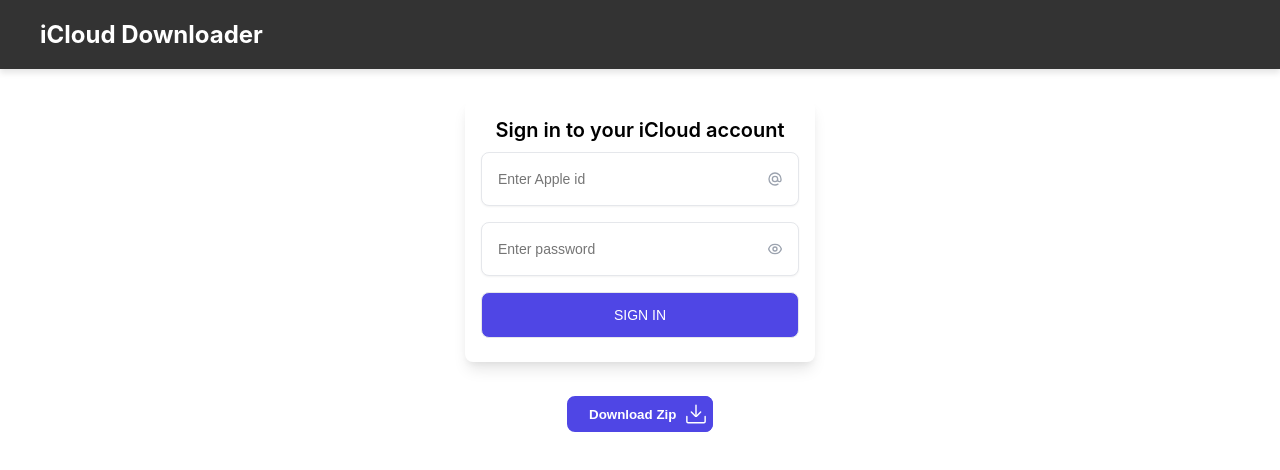
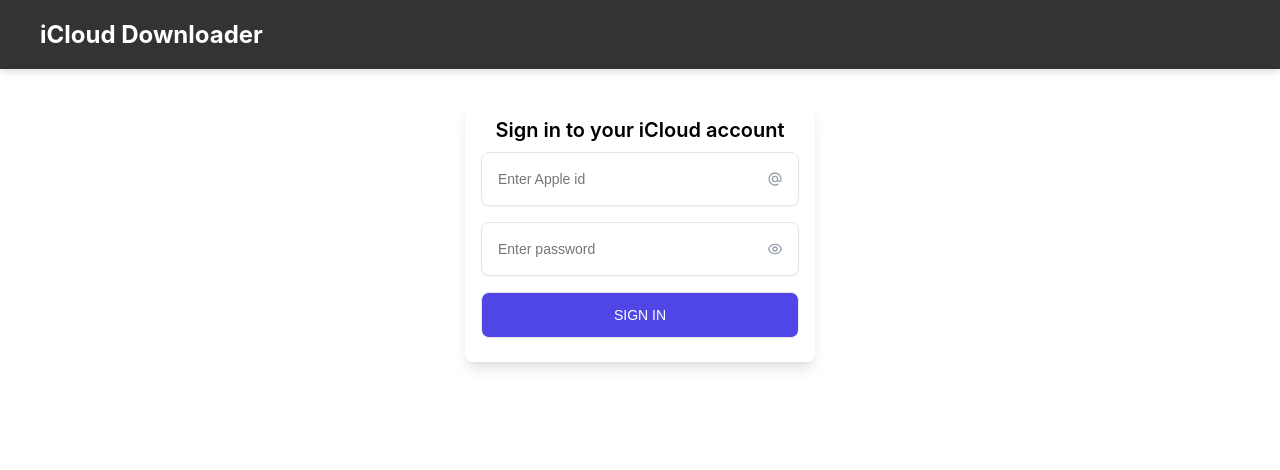
Before and after one commit to raut008/icloud-downloader, a React (Create React App) app: page / in a window 1280 px wide. Shown: the top 470 px of the page. Built offline with nearby package versions, Linux system fonts and the light colour scheme; no server answers.

Commit message:
COMPONENT: Progress Component

```diff
--- a/src/App.js
+++ b/src/App.js
@@ -126,8 +126,8 @@
         <Progress />
         <LoginForm showOrHideLoader={showOrHideLoader} showOrHideOtpForm={showOrHideOtpForm} />
         {showOtpForm && <VerificationForm showOrHideLoader={showOrHideLoader} />}
-        {/* {showDownLoadButton && <DownloadButton text={"Download Zip"} handleDownload={donwnloadDriveFiles} />} */}
-        {true && <DownloadButton text={"Download Zip"} handleDownload={donwnloadDriveFiles} />}
+        {showDownLoadButton && <DownloadButton text={"Download Zip"} handleDownload={donwnloadDriveFiles} />}
+        {/* {true && <DownloadButton text={"Download Zip"} handleDownload={donwnloadDriveFiles} />} */}
         {showDownLoadButton && <DownloadButton text={"Reload Page"} handleDownload={reloadBrowser} />}
       </div>
     </div>
```
